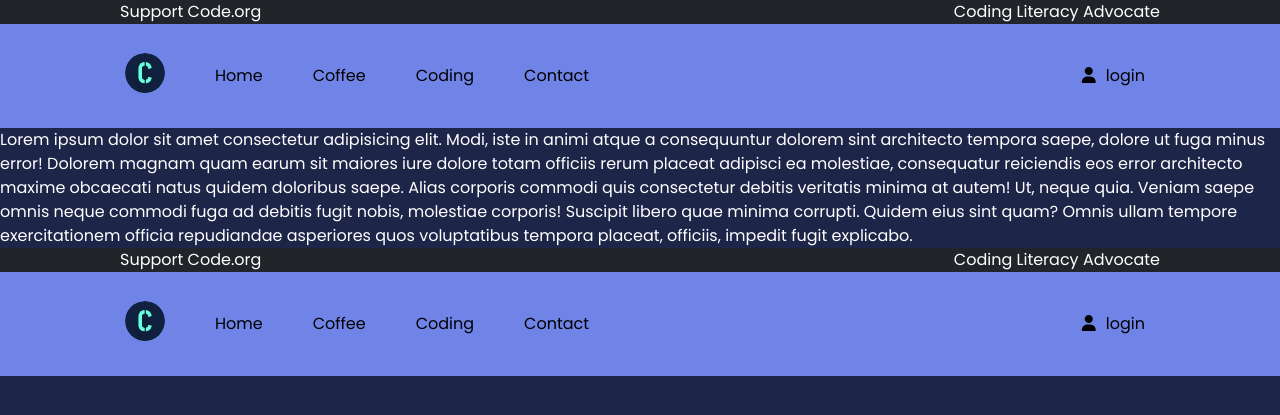
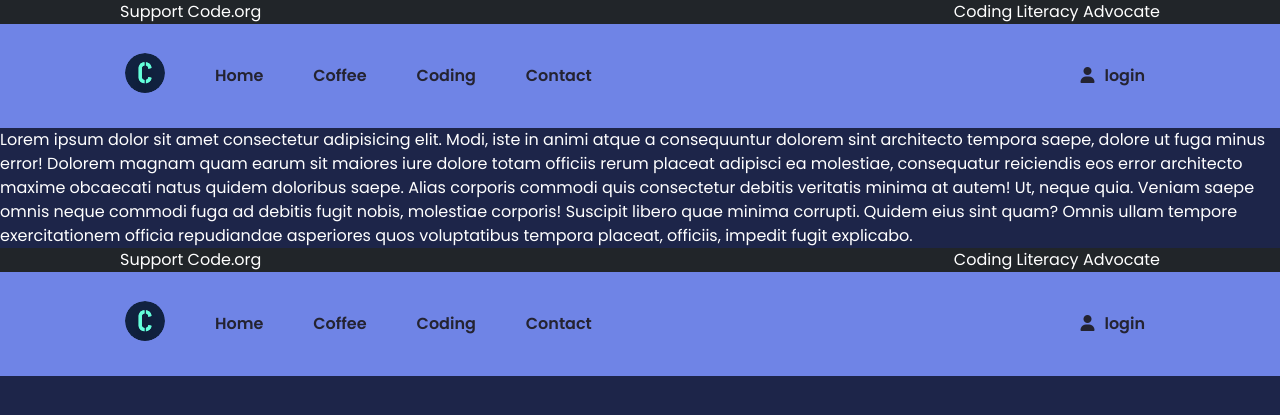
Before and after one commit to pankaj-basnet/codeandcoffeeinmy30s-portfolio, a Django app: page /store/ in a window 1280 px wide. Shown: the top 415 px of the page. Run offline with Django 5.2, Linux system fonts and the light colour scheme.

Commit message:
------------------------------------------ before starting traversy ------loruki website--

```diff
--- a/portfolio/website/templates/website/base-css.html
+++ b/portfolio/website/templates/website/base-css.html
@@ -488,9 +488,9 @@ img {
     margin: 10px;
 
     font-weight: var(--fw-semi-bold);
-    font-weight: 500;
+    font-weight: 600;
 
-    color: #000;
+    color: var(--clr-myblack-3000);
 
 
 
@@ -527,9 +527,9 @@ img {
     margin: 10px;
 
     font-weight: var(--fw-semi-bold);
-    font-weight: 500;
+    font-weight: 600;
 
-    color: #000;
+    color: var(--clr-myblack-3000);
 
 
 
```
